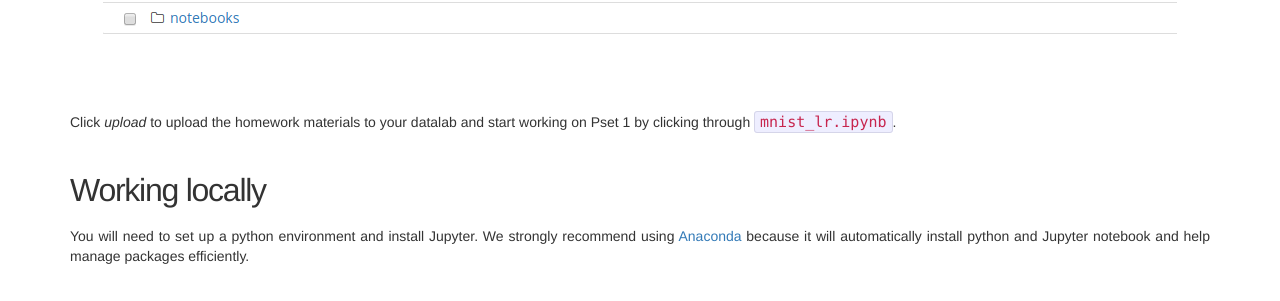
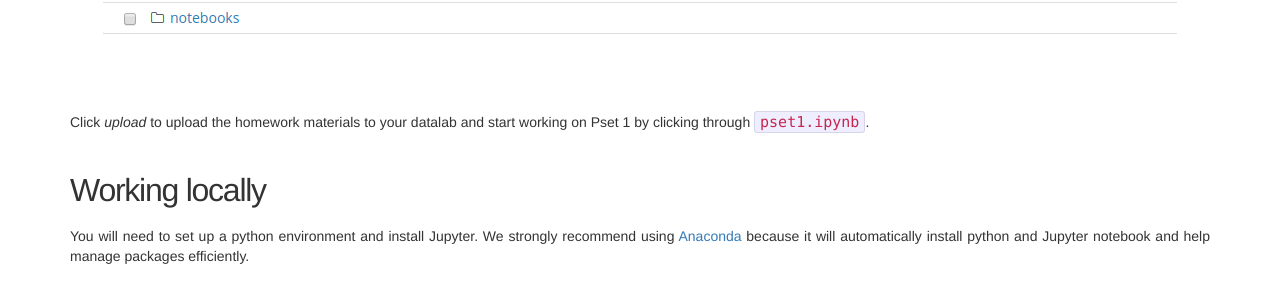
Before and after one commit to mit6874/mit6874.github.io, a Jekyll site: the page built from tutorials/quickstart-tutorial.md, in a window 1280 px wide and 1400 px high, scrolled down 1150 px. Shown: the part 147-448 px from the top of the window. Built offline with Jekyll 4.4.1, drawn with Linux system fonts in a browser that asks for light colours; nearby versions of some CDN libraries; some of the changed text lies outside the part shown.

Commit message:
Update quickstart-tutorial.md

```diff
--- a/tutorials/quickstart-tutorial.md
+++ b/tutorials/quickstart-tutorial.md
@@ -36,7 +36,7 @@ start using datalab.If everything worked correctly, you should see a screen like
   <img src='/assets/googlecloud.png'>
 </div>
 
-Click *upload* to upload the homework materials to your datalab and start working on Pset 1 by clicking through `mnist_lr.ipynb`.
+Click *upload* to upload the homework materials to your datalab and start working on Pset 1 by clicking through `pset1.ipynb`.
 
 ## Working locally
 You will need to set up a python environment and install Jupyter. We strongly recommend using [Anaconda](https://www.anaconda.com/download/#macos) because it will automatically install python and Jupyter notebook and help manage packages efficiently.
@@ -67,4 +67,4 @@ directory:
   <img src='/assets/ipynotebook.png'>
 </div>
 
-Click through the `mnist_lr.ipynb` and start working on your Pset 1! More tutorials about how to use Jupyter Notebook can be found [here](https://jupyter-notebook.readthedocs.io/en/stable/notebook.html): https://jupyter-notebook.readthedocs.io/en/stable/notebook.html.
+Click through the `pset1.ipynb` and start working on your Pset 1! More tutorials about how to use Jupyter Notebook can be found [here](https://jupyter-notebook.readthedocs.io/en/stable/notebook.html): https://jupyter-notebook.readthedocs.io/en/stable/notebook.html.
```
